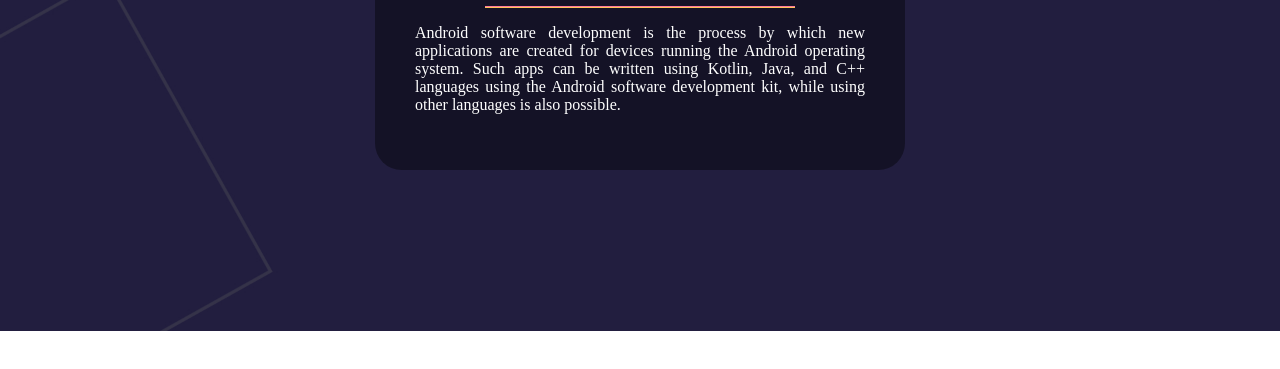
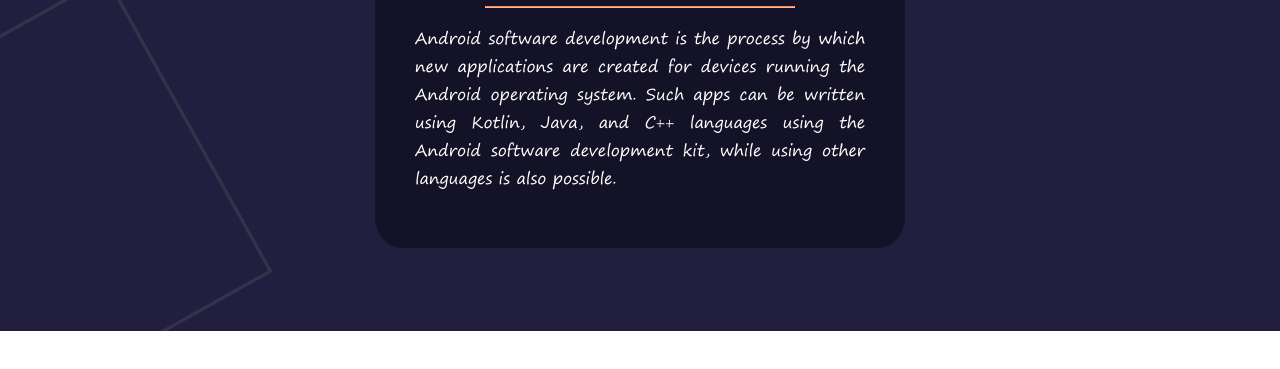
Before and after one commit to a-ali75/a-ali75.github.io, a plain HTML site: page index.html in a window 1280 px wide. Shown: the part 389-758 px from the top of the page. Drawn offline with nearby package versions, Linux system fonts and the light colour scheme; a web font is replaced by a local one.

Commit message:
Update style.css

```diff
--- a/css/style.css
+++ b/css/style.css
@@ -1,7 +1,12 @@
 @font-face
 {
-    font-family: histDemo;
+    font-family: The-Historia-Demo;
     src:url(../fonts/historia.ttf);
+}
+@font-face
+{
+    font-family: Segoe-Print;
+    src:url(../fonts/segoe.ttf);
 }
 html
 {
@@ -67,7 +72,7 @@ body
 }
 .box h1
 {
-    font-family: histDemo;
+    font-family: The-Historia-Demo;
     font-size: 70px;
     background: linear-gradient(to top, #ffe838,#fd57bf);
     -webkit-background-clip: text;
@@ -81,7 +86,7 @@ body
 .box h6
 {
     margin-top: -60px;
-    font-family: histDemo;
+    font-family: The-Historia-Demo;
     font-size: 25px;
     letter-spacing: 1px;
     font-weight: 100;
@@ -99,7 +104,7 @@ body
 .box p
 {
     text-align: justify;
-    font-family: "Segoe Print";
+    font-family: Segoe-Print;
 }
 .top-nav
 {
```
